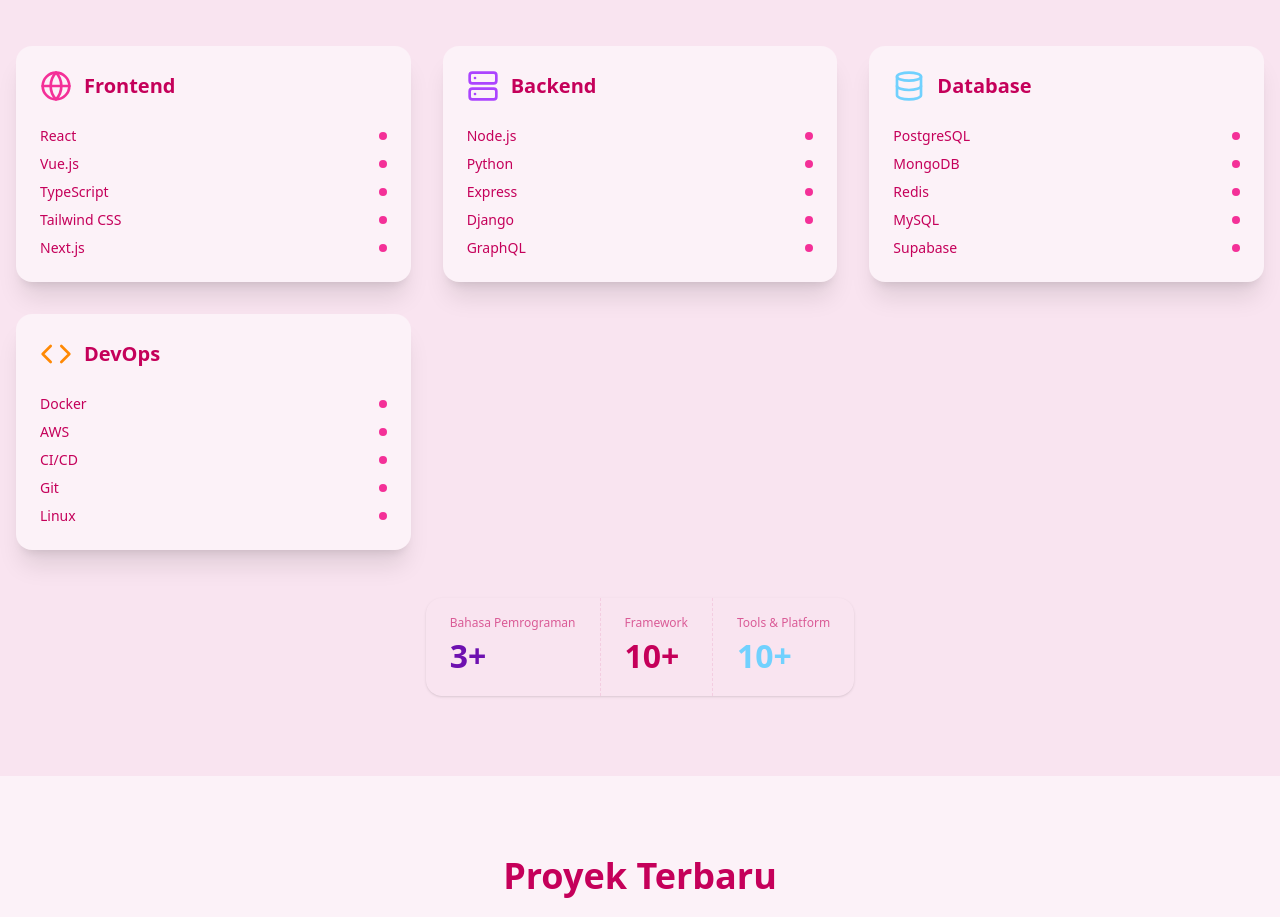
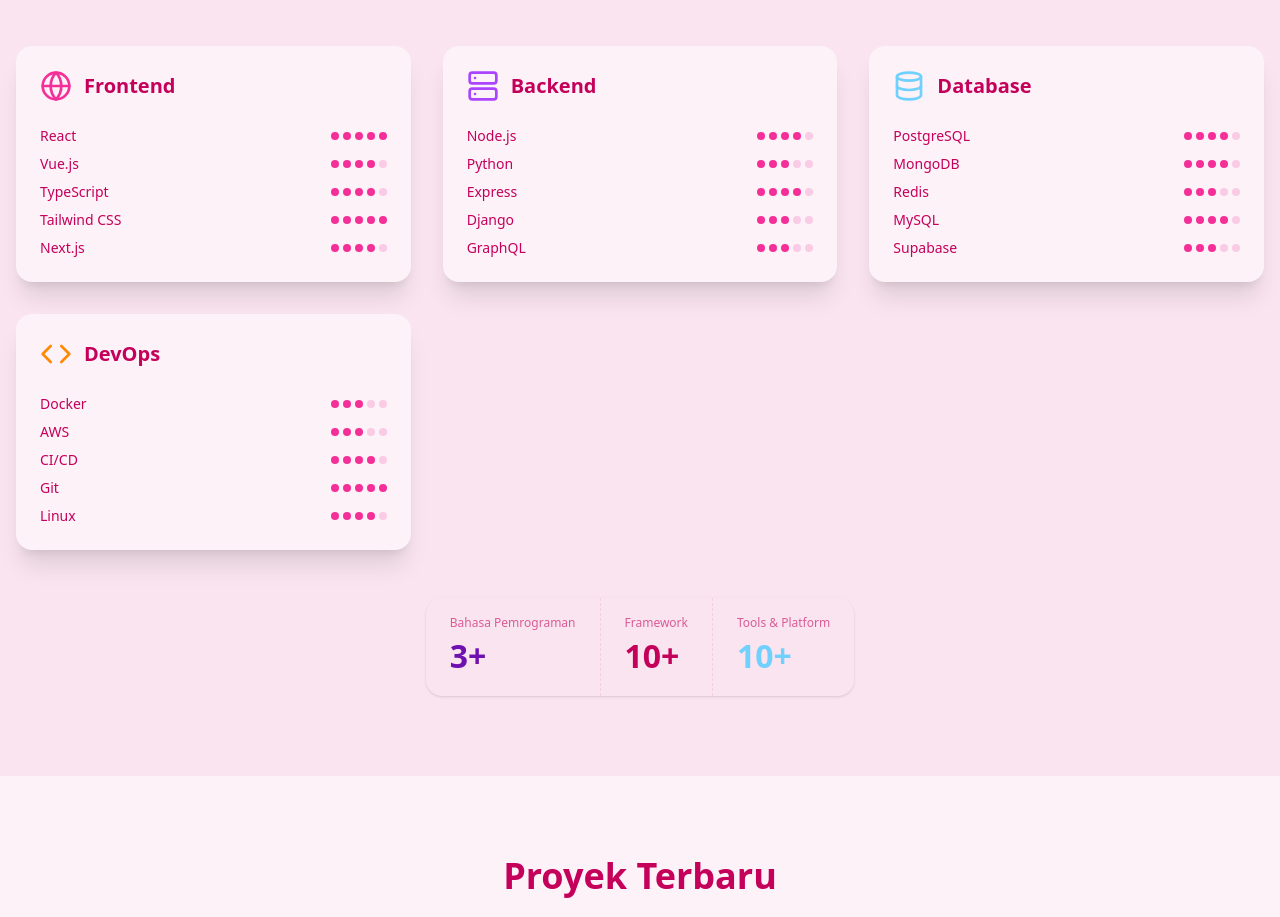
Before and after one commit to HappyRehund/portofolio-rehund, a React (Vite) app: page / in a window 1280 px wide. Shown: the part 1800-2717 px from the top of the page. Built offline with nearby package versions, Linux system fonts and the light colour scheme.

Commit message:
bug fix at Tech.jsx

```diff
--- a/src/components/Tech.jsx
+++ b/src/components/Tech.jsx
@@ -40,7 +40,7 @@
                     >
                       <span className="text-sm">{skill.name}</span>
                       <div className="flex gap-1">
-                        {[Array(5).fill(0)].map((_, i) => (
+                        {Array(5).fill(0).map((_, i) => (
                           <div
                             key={i}
                             className={`w-2 h-2 rounded-full ${
```
